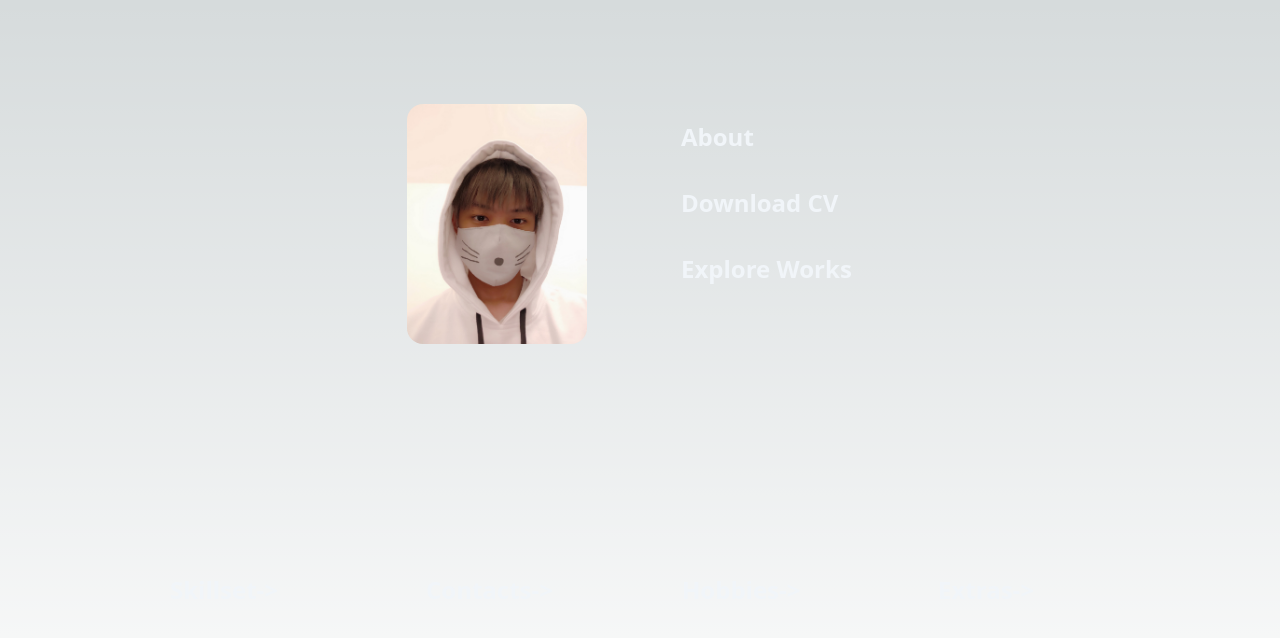
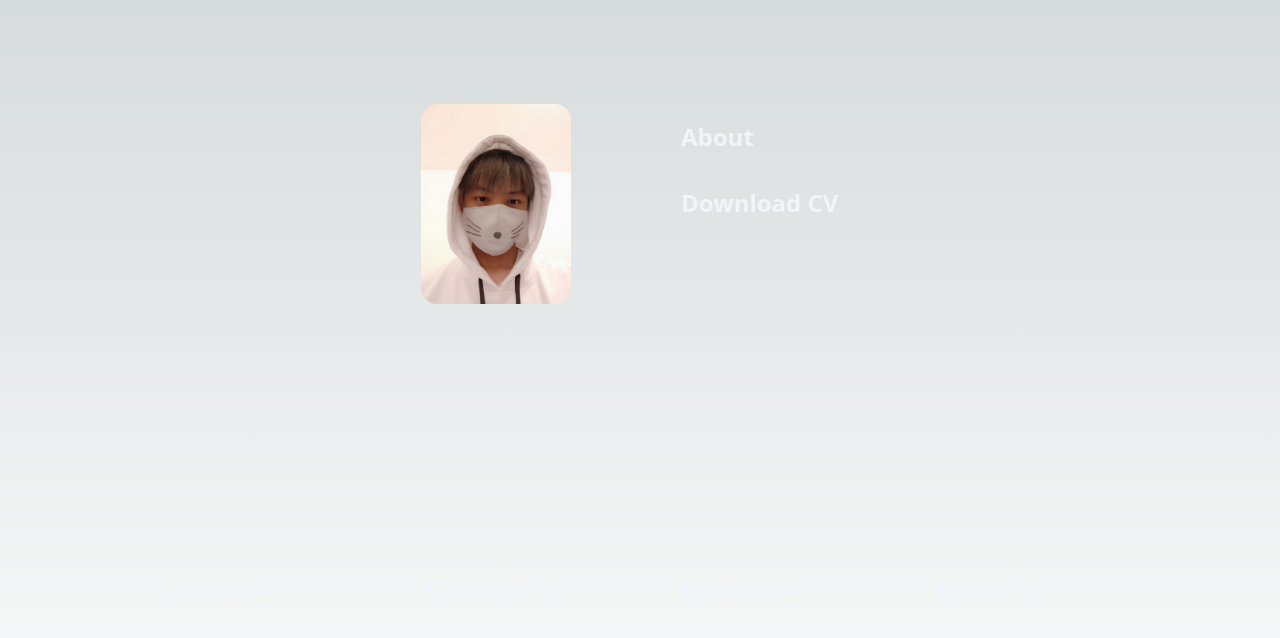
Before and after one commit to Erwin71297/erwinsusanto.github.io, a Next.js app: page / in a window 1280 px wide. Shown: the top 638 px of the page. Built offline with nearby package versions, Linux system fonts and the light colour scheme.

Commit message:
Changes to main page

```diff
--- a/src/app/directories/works/page.tsx
+++ /dev/null
@@ -1,11 +0,0 @@
-import styles from './page.module.css'
-
-export default function Works() {
-    return <>
-        <html className={styles.html}>
-            <div className={styles.body}>
-                <h1 className={styles.header}>Here are my works!</h1>
-            </div>
-        </html>
-    </>
-}
--- a/src/app/page.tsx
+++ b/src/app/page.tsx
@@ -11,7 +11,7 @@ export default function Home() {
             className="relative border-white-300 rounded-2xl"
             src="/assets/image_erwin.jpeg"
             alt="Erwin Picture"
-            width={180}
+            width={150}
             height={37}
             priority
           />
@@ -30,18 +30,10 @@ export default function Home() {
               Download CV
             </Link>
           </p>
-          <p className="group rounded-lg border border-transparent px-5 py-4 transition-colors hover:border-gray-300 hover:bg-gray-100 hover:dark:border-neutral-700 hover:dark:bg-neutral-800/30">
-            <Link
-              className="mb-3 text-2xl font-semibold"
-              href="/directories/works"
-            >
-              Explore Works
-            </Link>
-          </p>
         </div>
       </div>
 
-      <div className="mb-32 grid text-center lg:max-w-5xl lg:w-full lg:mb-0 lg:grid-cols-4 lg:text-left">
+      <div className="mt-20 mb-32 grid text-center lg:max-w-5xl lg:w-full lg:mb-0 lg:grid-cols-4 lg:text-left">
         <div className="group rounded-lg border border-transparent px-5 py-4 transition-colors hover:border-gray-300 hover:bg-gray-100 hover:dark:border-neutral-700 hover:dark:bg-neutral-800/30">
           <p className="mb-3 text-2xl font-semibold group rounded-lg border border-transparent px-5 py-4">
             <Link href="/directories/skillset">Skillset</Link>
```
Also changed, not shown: src/app/directories/works/page.module.css (deleted, +0 -15 lines), 1 other file (tests, documents, lock files or other folders).
